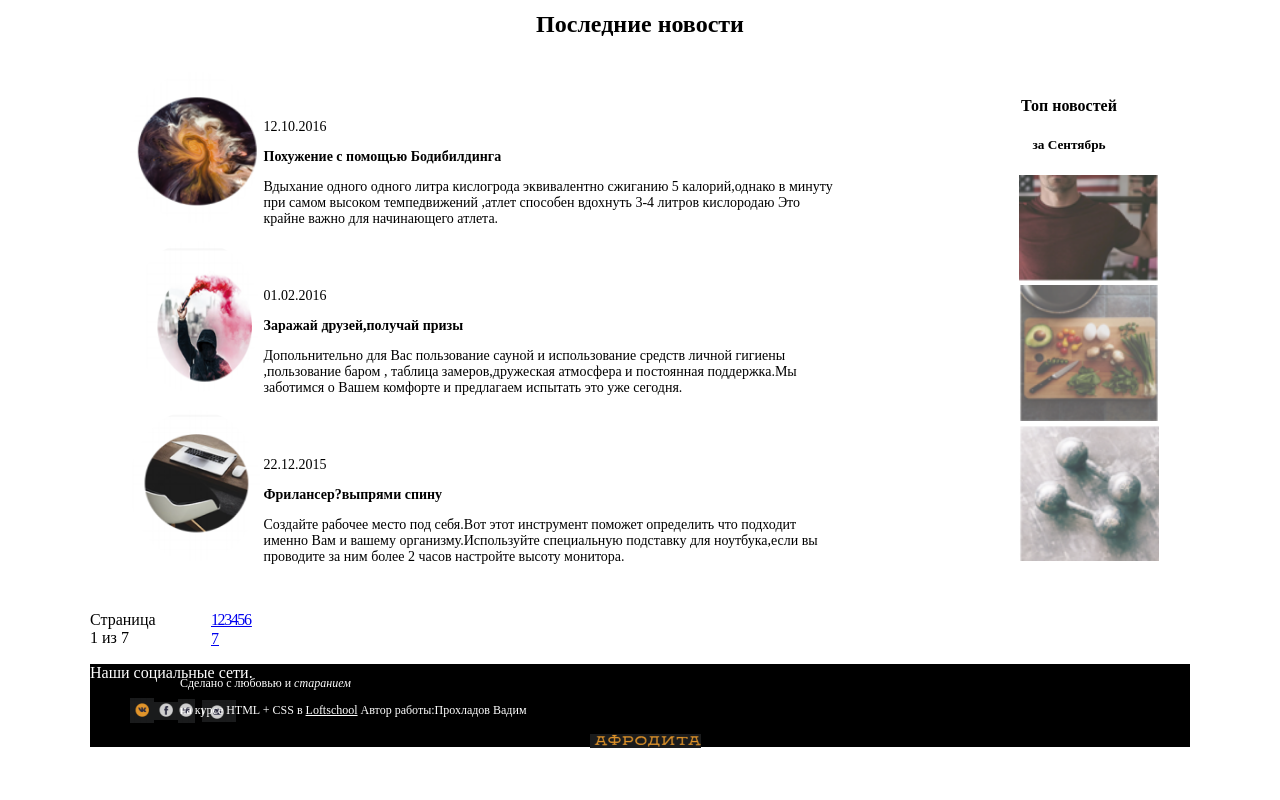
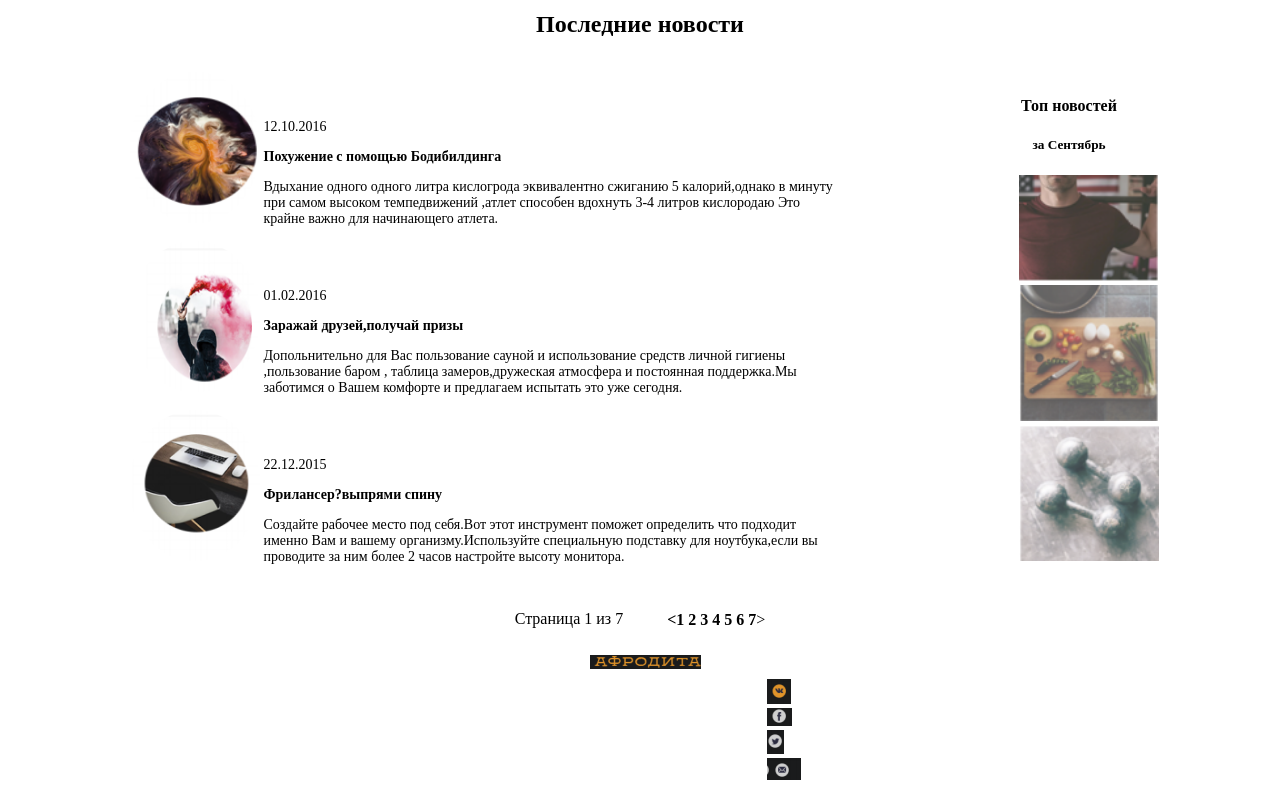
Before and after one commit to vahzatsaava/Project-Afrodida, a plain HTML site: page index.html in a window 1280 px wide. Shown: the part 1037-1837 px from the top of the page. Before the commit the page ends 1800 px from the top, so only its background shows below. Drawn offline with Linux system fonts and the light colour scheme.

Commit message:
createthe

```diff
--- a/file.css
+++ b/file.css
@@ -195,12 +195,21 @@ header {
     overflow: hidden;
 }
 
-.pagination__display,
+.pagination {
+    text-align: center;
+}
+
+.pagination__item,
 .pagination__controls,
-.pagination__item {
+.pagination__display {
     display: inline-block;
     vertical-align: middle;
-    width: 7%;
+    color: #000;
+}
+
+.pagination__link {
+    color: #000;
+    text-decoration: none;
 }
 
 footer {
@@ -209,7 +218,6 @@ footer {
 
 .footer__container {
     background: #000;
-    position: relative;
 }
 
 .madel {
@@ -224,6 +232,7 @@ footer {
 }
 
 .socials {
+    position: absolute;
     right: 300px;
     color: #fff;
 }
@@ -237,14 +246,13 @@ footer {
 .vkontakte,
 .messige,
 .tviter {
-    display: inline-block;
     vertical-align: middle;
     width: 20px;
-    margin-bottom: 20px;
+    right: 50px;
 }
 
 .logo__footer {
     position: absolute;
-    top: 70px;
+    top: 10px;
     left: 500px;
 }
--- a/index.html
+++ b/index.html
@@ -145,25 +145,26 @@
                                 <a href="#" class="pagination__left"></a>
                                 <ul class="pagination__list">
                                     <li class="pagination__item">
-                                        <a href="#" class="pagination__link">1</a>
+                                        <a href="#" class="pagination__link"><b><a><</a></a>1</b>
+                                        </a>
                                     </li>
                                     <li class="pagination__item">
-                                        <a href="#" class="pagination__link">2</a>
+                                        <a href="#" class="pagination__link"><b>2</b></a>
                                     </li>
                                     <li class="pagination__item">
-                                        <a href="#" class="pagination__link">3</a>
+                                        <a href="#" class="pagination__link"><b>3</b></a>
                                     </li>
                                     <li class="pagination__item">
-                                        <a href="#" class="pagination__link">4</a>
+                                        <a href="#" class="pagination__link"><b>4</b></a>
                                     </li>
                                     <li class="pagination__item">
-                                        <a href="#" class="pagination__link">5</a>
+                                        <a href="#" class="pagination__link"><b>5</b></a>
                                     </li>
                                     <li class="pagination__item">
-                                        <a href="#" class="pagination__link">6</a>
+                                        <a href="#" class="pagination__link"><b>6</b></a>
                                     </li>
                                     <li class="pagination__item">
-                                        <a href="#" class="pagination__link">7</a>
+                                        <a href="#" class="pagination__link"><b>7</b><a>></a></a>
                                     </li>
                                 </ul>
                                 <a href="#" class="pagination__right"></a>
```
